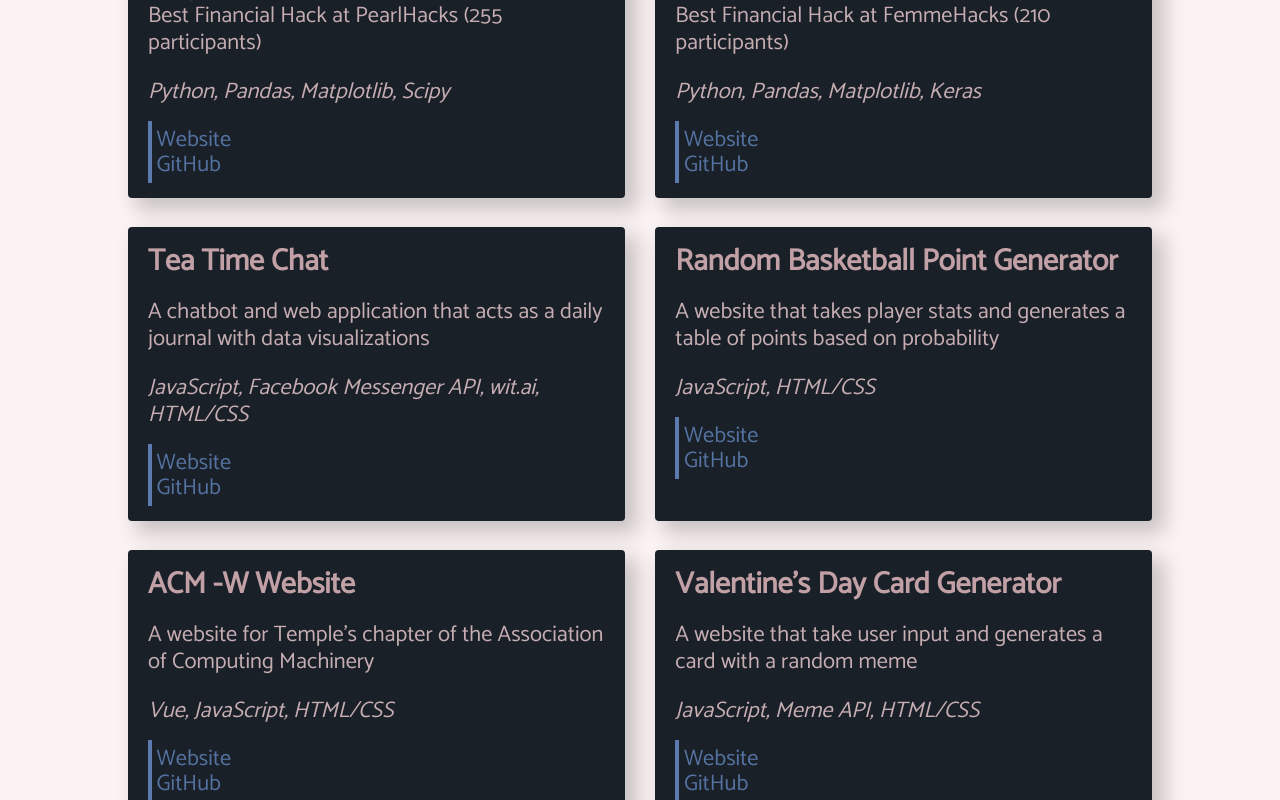
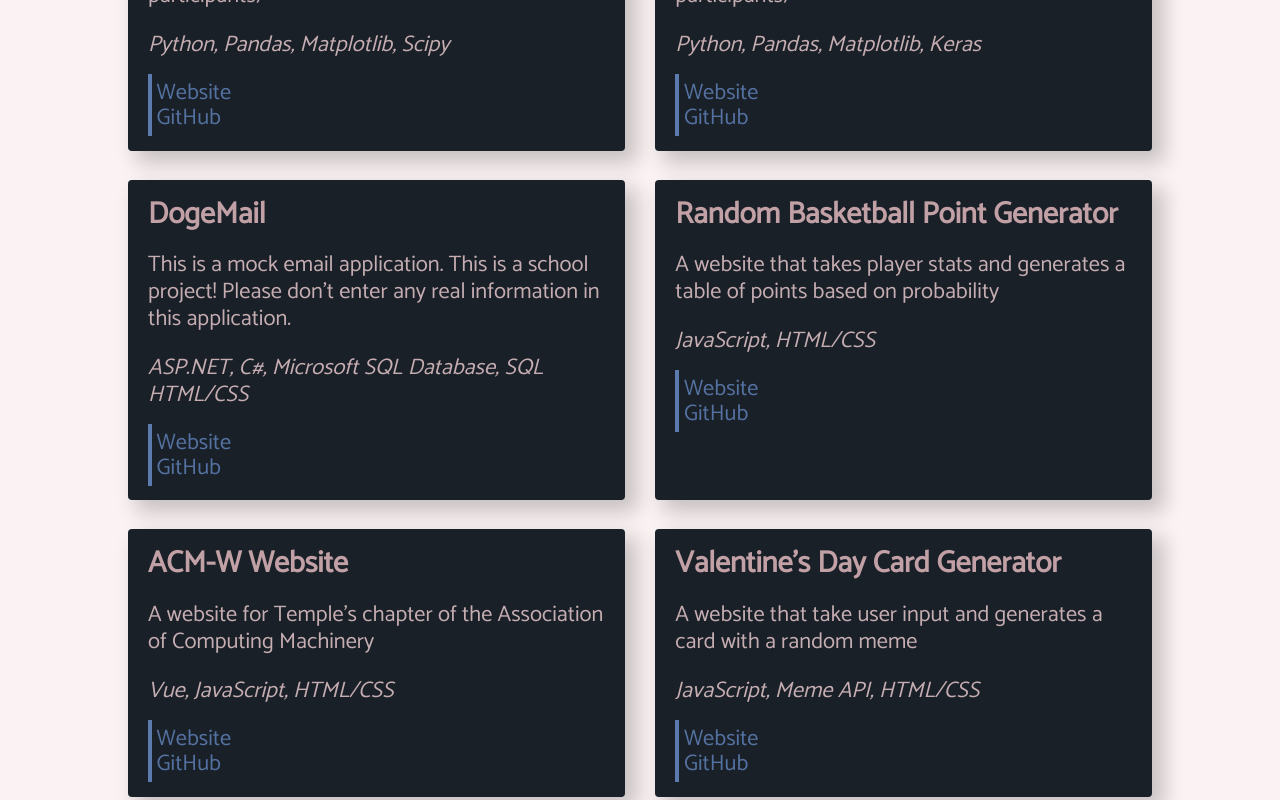
Before and after one commit to chiuannica/banannica, a Vue app: page / in a window 1280 px wide. Shown: the part 756-1556 px from the top of the page. Built offline with nearby package versions, Linux system fonts and the light colour scheme.

Commit message:
dogemail added

```diff
--- a/src/components/About.vue
+++ b/src/components/About.vue
@@ -27,8 +27,7 @@ export default {
         { p: 'I am a junior studying Information Technology.' },
         { p: 'During the summer, I worked with applications of Data Science and Analytics in Compliance. This upcoming summer, I\'ll be participating in Capital One\'s Technology Internship Program and I am so excited!' },
         { p: 'I am a research assistant investigating the relationship of professor citations and university rankings.' },
-        { p: 'In my freetime, I code, take naps, cook delicious food, and make bubble tea.' },
-        { p: 'Yes, I built this website from scratch myself using Vue.js.' }
+        { p: 'In my freetime, I code, take naps, cook delicious food, and make bubble tea.' }
       ]
     }
   }
--- a/src/components/Projects.vue
+++ b/src/components/Projects.vue
@@ -39,11 +39,10 @@ export default {
         },
         {
           id: 0,
-          name: 'Tea Time Chat',
-          description: 'A chatbot and web application that acts as a daily journal with data visualizations',
-          tools: 'JavaScript, Facebook Messenger API, wit.ai, HTML/CSS',
-          link: 'https://teatimechat.herokuapp.com/home',
-          github: 'https://github.com/chiuannica/teatimechat'
+          name: 'DogeMail',
+          description: 'This is a mock email application. This is a school project! Please don\'t enter any real information in this application.',
+          tools: 'ASP.NET, C#, Microsoft SQL Database, SQL HTML/CSS',
+          link: 'http://cis-iis2.temple.edu/Spring2021/CIS3342_tui30639/Project3/'
         },
         {
           id: 0,
@@ -55,7 +54,7 @@ export default {
         },
         {
           id: 1,
-          name: 'ACM -W Website',
+          name: 'ACM-W Website',
           description: 'A website for Temple\'s chapter of the Association of Computing Machinery',
           tools: 'Vue, JavaScript, HTML/CSS',
           link: 'https://tuacmw.com',
```
